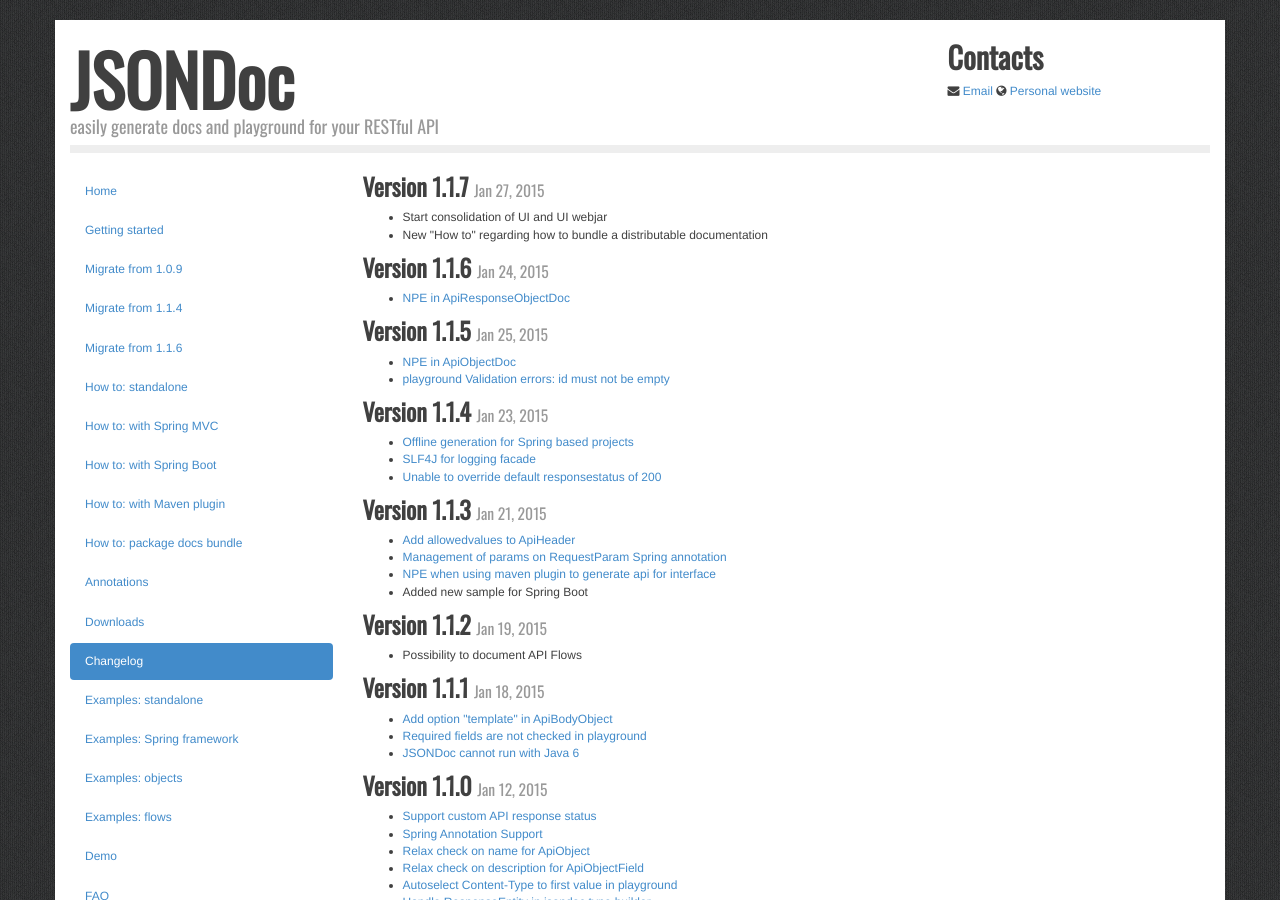
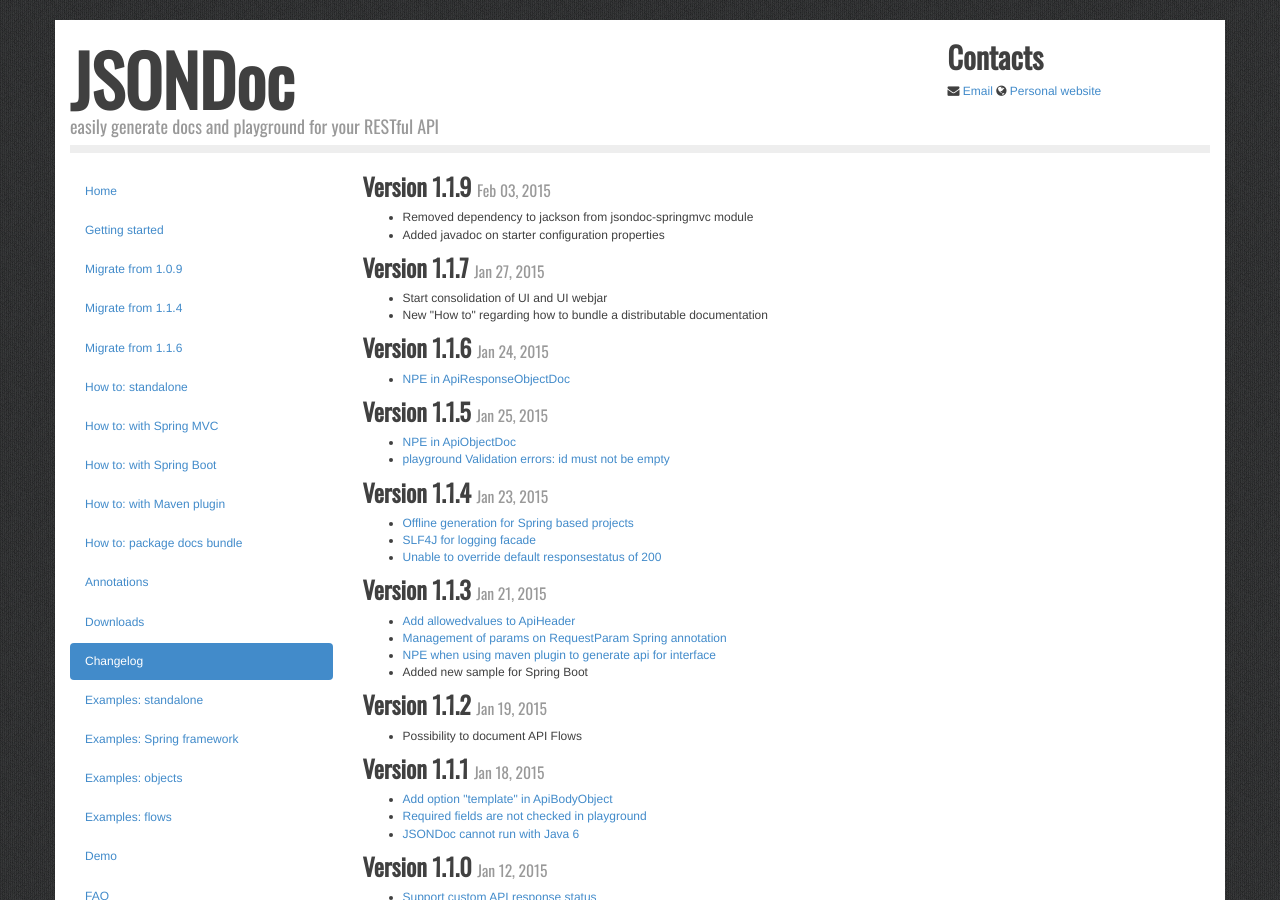
Before and after one commit to fabiomaffioletti/jsondoc, a Jekyll site: the page built from changelog.html, in a window 1280 px wide and 900 px high. Built offline with Jekyll 4.4.1, drawn with Linux system fonts in a browser that asks for light colours; nearby versions of some CDN libraries; some web fonts are replaced; Markdown is read by kramdown in place of the engine named in the settings; some of the changed text lies outside the part shown.

Commit message:
docs for 1.1.9

```diff
--- a/_config.yml
+++ b/_config.yml
@@ -2,6 +2,6 @@ name: JSONDoc
 baseurl:
 markdown: redcarpet
 highlighter: pygments
-version: 1.1.8
+version: 1.1.9
 demourl: http://jsondoc.eu01.aws.af.cm/jsondoc-ui.html
 downloadurl: distro/jsondoc-bundle-1.0.2.tar.gz
--- a/changelog.html
+++ b/changelog.html
@@ -2,6 +2,12 @@
 layout: default
 title: Changelog
 ---
+
+<h3>Version 1.1.9 <small>Feb 03, 2015</small></h3>
+<ul>
+<li>Removed dependency to jackson from jsondoc-springmvc module</li>
+<li>Added javadoc on starter configuration properties</li>
+</ul>
 
 <h3>Version 1.1.7 <small>Jan 27, 2015</small></h3>
 <ul>
--- a/downloads.html
+++ b/downloads.html
@@ -18,6 +18,7 @@ title: Downloads
         	<tr><th style="width: 130px;">Version</th><th>Download bundle <code>*</code></th></tr>
         </thead>
         <tbody>
+                <tr><td>1.1.8</td><td>Available on Maven central</td></tr>
                 <tr><td>1.1.7</td><td>Available on Maven central</td></tr>
                 <tr><td>1.1.6</td><td>Available on Maven central</td></tr>
                 <tr><td>1.1.5</td><td>Available on Maven central</td></tr>
```
